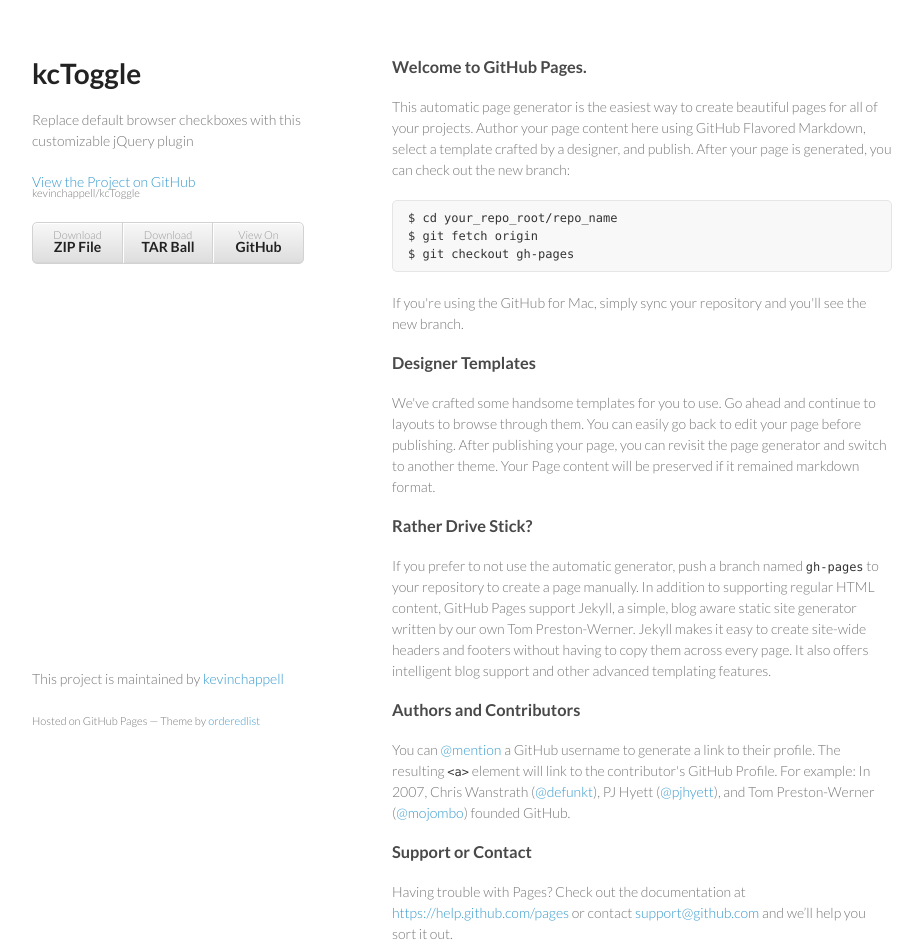
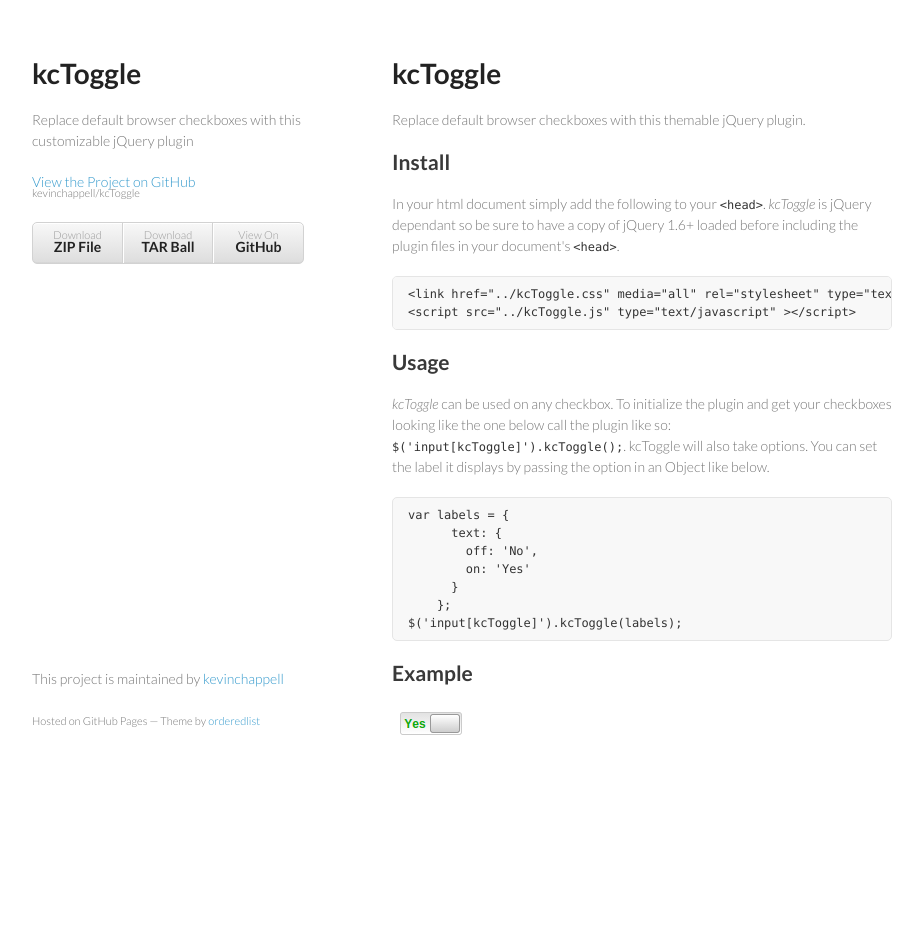
Before and after one commit to kevinchappell/kcToggle, a plain HTML site: page index.html in a window 1280 px wide. Shown: the whole page, without its empty margins (178-1101 px from the left). After the commit the page ends 818 px from the top, so only its background shows below. Drawn offline with Linux system fonts and the light colour scheme.

```diff
--- a/index.html
+++ b/index.html
@@ -28,37 +28,38 @@
         </ul>
       </header>
       <section>
-        <h3>
-<a id="welcome-to-github-pages" class="anchor" href="#welcome-to-github-pages" aria-hidden="true"><span class="octicon octicon-link"></span></a>Welcome to GitHub Pages.</h3>
+        <h1>
+<a id="kctoggle" class="anchor" href="#kctoggle" aria-hidden="true"><span class="octicon octicon-link"></span></a>kcToggle</h1>
 
-<p>This automatic page generator is the easiest way to create beautiful pages for all of your projects. Author your page content here using GitHub Flavored Markdown, select a template crafted by a designer, and publish. After your page is generated, you can check out the new branch:</p>
+<p>Replace default browser checkboxes with this themable jQuery plugin.</p>
 
-<pre><code>$ cd your_repo_root/repo_name
-$ git fetch origin
-$ git checkout gh-pages
+<h2>
+<a id="install" class="anchor" href="#install" aria-hidden="true"><span class="octicon octicon-link"></span></a>Install</h2>
+
+<p>In your html document simply add the following to your <code>&lt;head&gt;</code>. <em>kcToggle</em> is jQuery dependant so be sure to have a copy of jQuery 1.6+ loaded before including the plugin files in your document's <code>&lt;head&gt;</code>.</p>
+
+<pre><code>&lt;link href="../kcToggle.css" media="all" rel="stylesheet" type="text/css" /&gt;
+&lt;script src="../kcToggle.js" type="text/javascript" &gt;&lt;/script&gt;
 </code></pre>
 
-<p>If you're using the GitHub for Mac, simply sync your repository and you'll see the new branch.</p>
+<h2>
+<a id="usage" class="anchor" href="#usage" aria-hidden="true"><span class="octicon octicon-link"></span></a>Usage</h2>
 
-<h3>
-<a id="designer-templates" class="anchor" href="#designer-templates" aria-hidden="true"><span class="octicon octicon-link"></span></a>Designer Templates</h3>
+<p><em>kcToggle</em> can be used on any checkbox. To initialize the plugin and get your checkboxes looking like the one below call the plugin like so: <code>$('input[kcToggle]').kcToggle();</code>. kcToggle will also take options. You can set the label it displays by passing the option in an Object like below.</p>
 
-<p>We've crafted some handsome templates for you to use. Go ahead and continue to layouts to browse through them. You can easily go back to edit your page before publishing. After publishing your page, you can revisit the page generator and switch to another theme. Your Page content will be preserved if it remained markdown format.</p>
+<pre><code>var labels = {
+      text: {
+        off: 'No',
+        on: 'Yes'
+      }
+    };
+$('input[kcToggle]').kcToggle(labels);
+</code></pre>
 
-<h3>
-<a id="rather-drive-stick" class="anchor" href="#rather-drive-stick" aria-hidden="true"><span class="octicon octicon-link"></span></a>Rather Drive Stick?</h3>
+<h2>
+<a id="example" class="anchor" href="#example" aria-hidden="true"><span class="octicon octicon-link"></span></a>Example</h2>
 
-<p>If you prefer to not use the automatic generator, push a branch named <code>gh-pages</code> to your repository to create a page manually. In addition to supporting regular HTML content, GitHub Pages support Jekyll, a simple, blog aware static site generator written by our own Tom Preston-Werner. Jekyll makes it easy to create site-wide headers and footers without having to copy them across every page. It also offers intelligent blog support and other advanced templating features.</p>
-
-<h3>
-<a id="authors-and-contributors" class="anchor" href="#authors-and-contributors" aria-hidden="true"><span class="octicon octicon-link"></span></a>Authors and Contributors</h3>
-
-<p>You can <a href="https://github.com/blog/821" class="user-mention">@mention</a> a GitHub username to generate a link to their profile. The resulting <code>&lt;a&gt;</code> element will link to the contributor's GitHub Profile. For example: In 2007, Chris Wanstrath (<a href="https://github.com/defunkt" class="user-mention">@defunkt</a>), PJ Hyett (<a href="https://github.com/pjhyett" class="user-mention">@pjhyett</a>), and Tom Preston-Werner (<a href="https://github.com/mojombo" class="user-mention">@mojombo</a>) founded GitHub.</p>
-
-<h3>
-<a id="support-or-contact" class="anchor" href="#support-or-contact" aria-hidden="true"><span class="octicon octicon-link"></span></a>Support or Contact</h3>
-
-<p>Having trouble with Pages? Check out the documentation at <a href="https://help.github.com/pages">https://help.github.com/pages</a> or contact <a href="mailto:support@github.com">support@github.com</a> and we’ll help you sort it out.</p>
+<p><img src="https://raw.githubusercontent.com/kevinchappell/kcToggle/master/example/example.png" alt="kcToggle"></p>
       </section>
       <footer>
         <p>This project is maintained by <a href="https://github.com/kevinchappell">kevinchappell</a></p>
```
Also changed, not shown: params.json (+1 -1 lines).
